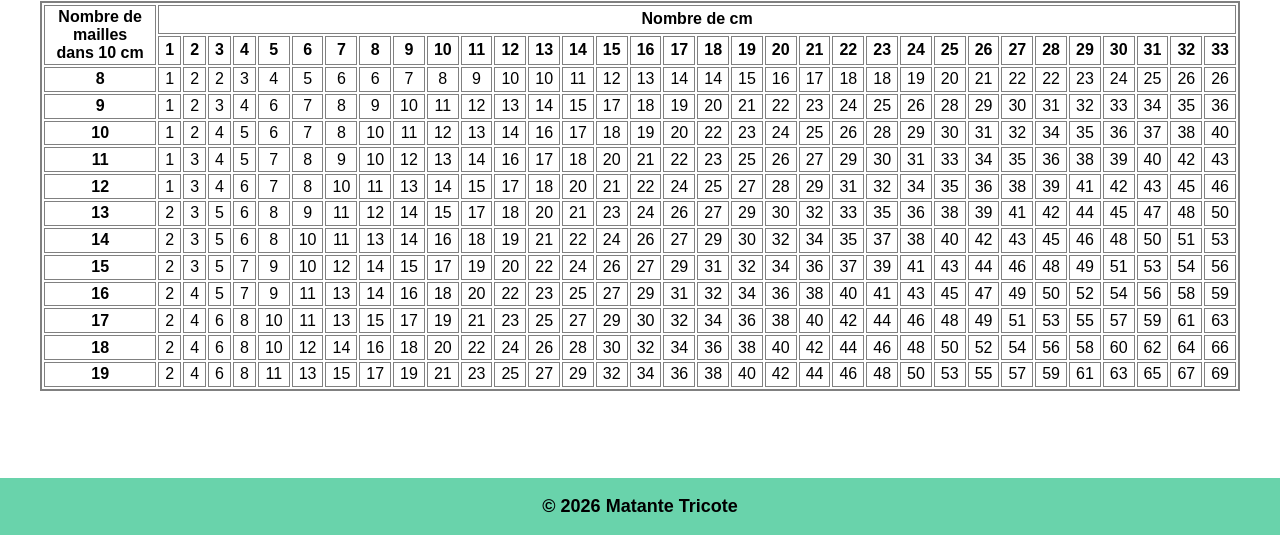
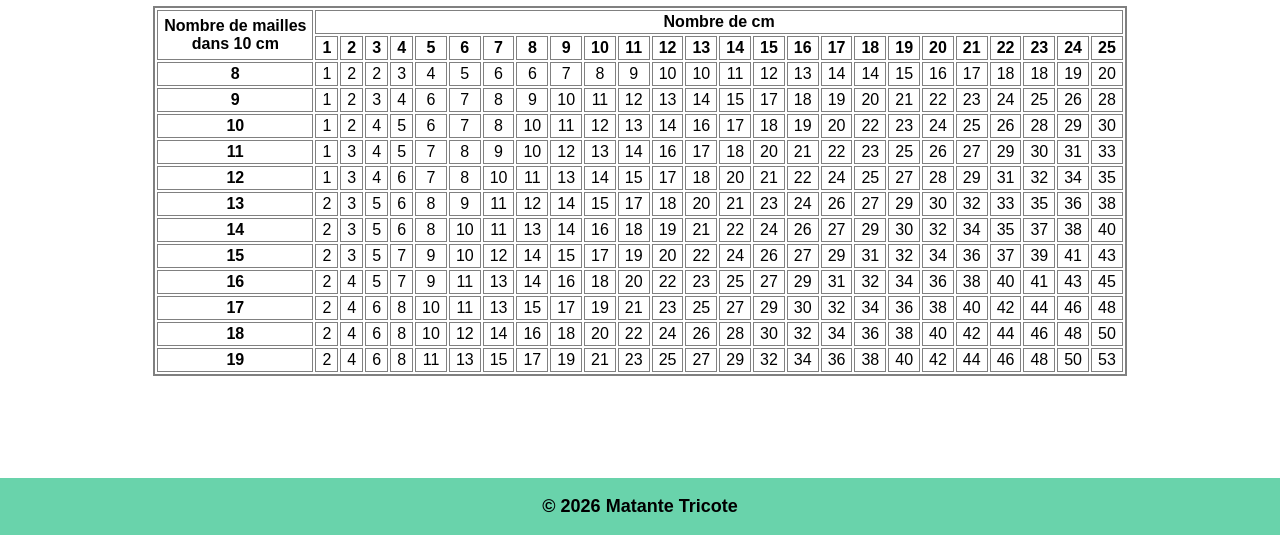
Before and after one commit to reblapointe/tricot, a plain HTML site: page echantillon.html in a window 1280 px wide. Shown: the part 265-800 px from the top of the page. Drawn offline with Linux system fonts and the light colour scheme.

Commit message:
plus petit tableau

```diff
--- a/echantillon.html
+++ b/echantillon.html
@@ -22,7 +22,7 @@
     <div class="page-content">
         <h1>Calcul d'échantillon</h1>
 
-        <table class=gros-tableau>
+        <table>
             <thead>
                 <tr>
                     <th rowspan="2">Nombre de mailles<br>dans 10 cm</th>
@@ -33,8 +33,7 @@
                     <th>7</th><th>8</th><th>9</th><th>10</th><th>11</th><th>12</th>
                     <th>13</th><th>14</th><th>15</th><th>16</th><th>17</th><th>18</th>
                     <th>19</th><th>20</th><th>21</th><th>22</th><th>23</th><th>24</th>
-                    <th>25</th><th>26</th><th>27</th><th>28</th><th>29</th><th>30</th>
-                    <th>31</th><th>32</th><th>33</th>
+                    <th>25</th>
                 </tr>
             </thead>
             <tbody>
@@ -43,85 +42,73 @@
                     <td>1</td><td>2</td><td>2</td><td>3</td><td>4</td><td>5</td><td>6</td>
                     <td>6</td><td>7</td><td>8</td><td>9</td><td>10</td><td>10</td><td>11</td>
                     <td>12</td><td>13</td><td>14</td><td>14</td><td>15</td><td>16</td><td>17</td>
-                    <td>18</td><td>18</td><td>19</td><td>20</td><td>21</td><td>22</td><td>22</td>
-                    <td>23</td><td>24</td><td>25</td><td>26</td><td>26</td>
+                    <td>18</td><td>18</td><td>19</td><td>20</td>
                 </tr>
                 <tr>
                     <th>9</th>
                     <td>1</td><td>2</td><td>3</td><td>4</td><td>6</td><td>7</td><td>8</td><td>9</td><td>10</td>
                     <td>11</td><td>12</td><td>13</td><td>14</td><td>15</td><td>17</td><td>18</td><td>19</td>
-                    <td>20</td><td>21</td><td>22</td><td>23</td><td>24</td><td>25</td><td>26</td><td>28</td><td>29</td>
-                    <td>30</td><td>31</td><td>32</td><td>33</td><td>34</td><td>35</td><td>36</td>
+                    <td>20</td><td>21</td><td>22</td><td>23</td><td>24</td><td>25</td><td>26</td><td>28</td>
                 </tr>
                 <tr>
                     <th>10</th>
                     <td>1</td><td>2</td><td>4</td><td>5</td><td>6</td><td>7</td><td>8</td><td>10</td><td>11</td>
                     <td>12</td><td>13</td><td>14</td><td>16</td><td>17</td><td>18</td><td>19</td><td>20</td>
                     <td>22</td><td>23</td><td>24</td><td>25</td><td>26</td><td>28</td><td>29</td><td>30</td>
-                    <td>31</td><td>32</td><td>34</td><td>35</td><td>36</td><td>37</td><td>38</td><td>40</td>
                 </tr>
                 <tr>
                     <th>11</th>
                     <td>1</td><td>3</td><td>4</td><td>5</td><td>7</td><td>8</td><td>9</td><td>10</td><td>12</td>
                     <td>13</td><td>14</td><td>16</td><td>17</td><td>18</td><td>20</td><td>21</td><td>22</td>
                     <td>23</td><td>25</td><td>26</td><td>27</td><td>29</td><td>30</td><td>31</td><td>33</td>
-                    <td>34</td><td>35</td><td>36</td><td>38</td><td>39</td><td>40</td><td>42</td><td>43</td>
                 </tr>
                 <tr>
                     <th>12</th>
                     <td>1</td><td>3</td><td>4</td><td>6</td><td>7</td><td>8</td><td>10</td><td>11</td><td>13</td>
                     <td>14</td><td>15</td><td>17</td><td>18</td><td>20</td><td>21</td><td>22</td><td>24</td>
                     <td>25</td><td>27</td><td>28</td><td>29</td><td>31</td><td>32</td><td>34</td><td>35</td>
-                    <td>36</td><td>38</td><td>39</td><td>41</td><td>42</td><td>43</td><td>45</td><td>46</td>
                 </tr>
                 <tr>
                     <th>13</th>
                     <td>2</td><td>3</td><td>5</td><td>6</td><td>8</td><td>9</td><td>11</td><td>12</td><td>14</td>
                     <td>15</td><td>17</td><td>18</td><td>20</td><td>21</td><td>23</td><td>24</td><td>26</td>
                     <td>27</td><td>29</td><td>30</td><td>32</td><td>33</td><td>35</td><td>36</td><td>38</td>
-                    <td>39</td><td>41</td><td>42</td><td>44</td><td>45</td><td>47</td><td>48</td><td>50</td>
                 </tr>
                 <tr>
                     <th>14</th>
                     <td>2</td><td>3</td><td>5</td><td>6</td><td>8</td><td>10</td><td>11</td><td>13</td><td>14</td>
                     <td>16</td><td>18</td><td>19</td><td>21</td><td>22</td><td>24</td><td>26</td><td>27</td>
                     <td>29</td><td>30</td><td>32</td><td>34</td><td>35</td><td>37</td><td>38</td><td>40</td>
-                    <td>42</td><td>43</td><td>45</td><td>46</td><td>48</td><td>50</td><td>51</td><td>53</td>
                 </tr>
                 <tr>
                     <th>15</th>
                     <td>2</td><td>3</td><td>5</td><td>7</td><td>9</td><td>10</td><td>12</td><td>14</td><td>15</td>
                     <td>17</td><td>19</td><td>20</td><td>22</td><td>24</td><td>26</td><td>27</td><td>29</td>
                     <td>31</td><td>32</td><td>34</td><td>36</td><td>37</td><td>39</td><td>41</td><td>43</td>
-                    <td>44</td><td>46</td><td>48</td><td>49</td><td>51</td><td>53</td><td>54</td><td>56</td>
                 </tr>
                 <tr>
                     <th>16</th>
                     <td>2</td><td>4</td><td>5</td><td>7</td><td>9</td><td>11</td><td>13</td><td>14</td><td>16</td>
                     <td>18</td><td>20</td><td>22</td><td>23</td><td>25</td><td>27</td><td>29</td><td>31</td>
                     <td>32</td><td>34</td><td>36</td><td>38</td><td>40</td><td>41</td><td>43</td><td>45</td>
-                    <td>47</td><td>49</td><td>50</td><td>52</td><td>54</td><td>56</td><td>58</td><td>59</td>
                 </tr>
                 <tr>
                     <th>17</th>
                     <td>2</td><td>4</td><td>6</td><td>8</td><td>10</td><td>11</td><td>13</td><td>15</td><td>17</td>
                     <td>19</td><td>21</td><td>23</td><td>25</td><td>27</td><td>29</td><td>30</td><td>32</td>
                     <td>34</td><td>36</td><td>38</td><td>40</td><td>42</td><td>44</td><td>46</td><td>48</td>
-                    <td>49</td><td>51</td><td>53</td><td>55</td><td>57</td><td>59</td><td>61</td><td>63</td>
                 </tr>
                 <tr>
                     <th>18</th>
                     <td>2</td><td>4</td><td>6</td><td>8</td><td>10</td><td>12</td><td>14</td><td>16</td><td>18</td>
                     <td>20</td><td>22</td><td>24</td><td>26</td><td>28</td><td>30</td><td>32</td><td>34</td>
                     <td>36</td><td>38</td><td>40</td><td>42</td><td>44</td><td>46</td><td>48</td><td>50</td>
-                    <td>52</td><td>54</td><td>56</td><td>58</td><td>60</td><td>62</td><td>64</td><td>66</td>
                 </tr>
                 <tr>
                     <th>19</th>
                     <td>2</td><td>4</td><td>6</td><td>8</td><td>11</td><td>13</td><td>15</td><td>17</td><td>19</td>
                     <td>21</td><td>23</td><td>25</td><td>27</td><td>29</td><td>32</td><td>34</td><td>36</td>
                     <td>38</td><td>40</td><td>42</td><td>44</td><td>46</td><td>48</td><td>50</td><td>53</td>
-                    <td>55</td><td>57</td><td>59</td><td>61</td><td>63</td><td>65</td><td>67</td><td>69</td>
                 </tr>
             </tbody>
         </table>
--- a/static/css/style.css
+++ b/static/css/style.css
@@ -80,7 +80,7 @@ body {
     font-weight: 600;
 }
 
-.gros-tableau {
+table {
     border: 2px solid grey;
 }
 
```
